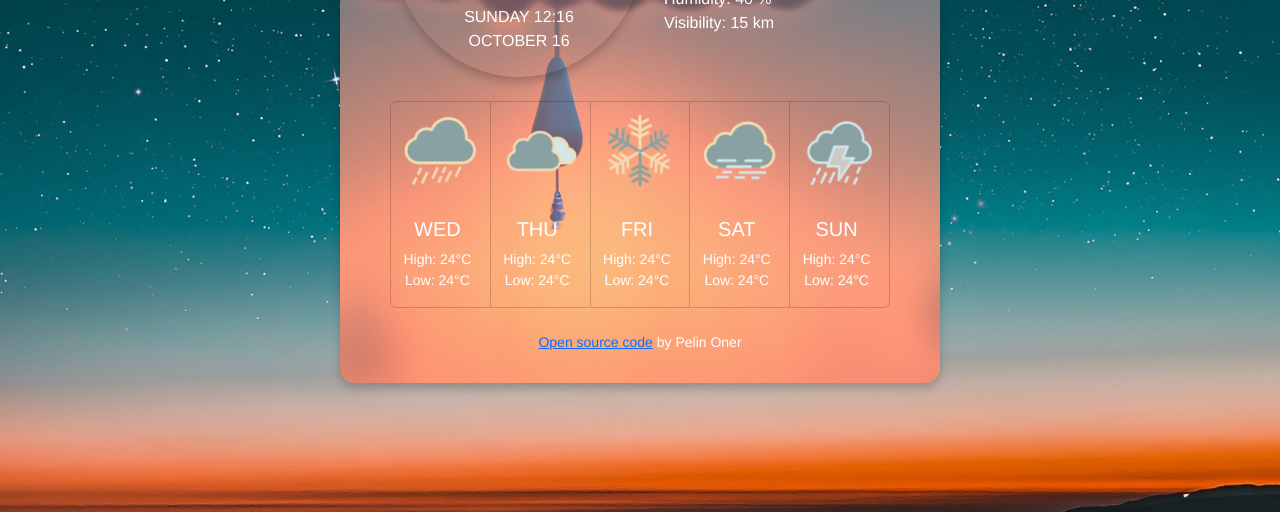
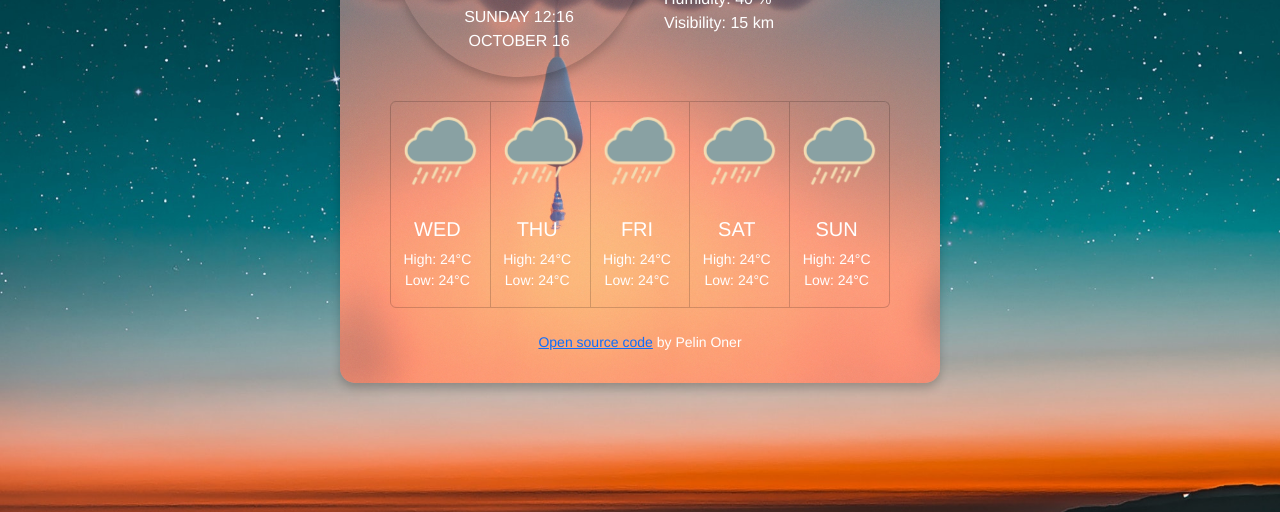
Before and after one commit to pelnoner/weather-app, a plain HTML site: page index.html in a window 1280 px wide. Shown: the part 288-800 px from the top of the page. Drawn offline with nearby package versions, Linux system fonts and the light colour scheme; no server answers.

Commit message:
added displayForecast function
removed HTML code block for the next forecast cards. Now, displayForecast function injects next 5 days forecast cards into HTML

```diff
--- a/index.html
+++ b/index.html
@@ -133,68 +133,7 @@
           </div>
         </div>
         <br />
-        <div class="card-group" id="next-forecast">
-          <div class="card">
-            <img
-              src="images/rain.png"
-              class="card-img-top"
-              style="max-width: 100%; height: auto"
-            />
-            <div class="card-body">
-              <h5 class="card-title" id="day-1">WED</h5>
-              <p class="card-text">High: 24<span id="degree-type">°C</span></p>
-              <p class="card-text">Low: 24<span id="degree-type">°C</span></p>
-            </div>
-          </div>
-          <div class="card">
-            <img
-              src="images/clouds.png"
-              class="card-img-top"
-              style="max-width: 100%; height: auto"
-            />
-            <div class="card-body">
-              <h5 class="card-title" id="day-2">THU</h5>
-              <p class="card-text">High: 24<span id="degree-type">°C</span></p>
-              <p class="card-text">Low: 24<span id="degree-type">°C</span></p>
-            </div>
-          </div>
-          <div class="card">
-            <img
-              src="images/snow.png"
-              class="card-img-top"
-              style="max-width: 100%; height: auto"
-            />
-            <div class="card-body">
-              <h5 class="card-title" id="day-3">FRI</h5>
-              <p class="card-text">High: 24<span id="degree-type">°C</span></p>
-              <p class="card-text">Low: 24<span id="degree-type">°C</span></p>
-            </div>
-          </div>
-          <div class="card">
-            <img
-              src="images/haze.png"
-              class="card-img-top"
-              style="max-width: 100%; height: auto"
-            />
-            <div class="card-body">
-              <h5 class="card-title" id="day-4">SAT</h5>
-              <p class="card-text">High: 24<span id="degree-type">°C</span></p>
-              <p class="card-text">Low: 24<span id="degree-type">°C</span></p>
-            </div>
-          </div>
-          <div class="card">
-            <img
-              src="images/thunderstorm.png"
-              class="card-img-top"
-              style="max-width: 100%; height: auto"
-            />
-            <div class="card-body">
-              <h5 class="card-title" id="day-5">SUN</h5>
-              <p class="card-text">High: 24<span id="degree-type">°C</span></p>
-              <p class="card-text">Low: 24<span id="degree-type">°C</span></p>
-            </div>
-          </div>
-        </div>
+        <div class="card-group" id="next-forecast"></div>
         <br />
         <small class="footer">
           <a href="https://github.com/pelnoner/weather-app" target="_blank"
--- a/src/index.js
+++ b/src/index.js
@@ -221,6 +221,34 @@ function convertToCelsius() {
 let celsiusButton = document.querySelector("#celsius-button");
 celsiusButton.addEventListener("click", convertToCelsius);
 
+function displayForecast() {
+  let forecastElement = document.querySelector("#next-forecast");
+  let forecastHTML = ``;
+  let days = ["WED", "THU", "FRI", "SAT", "SUN"];
+  days.forEach(function (day) {
+    forecastHTML =
+      forecastHTML +
+      `
+  <div class="card">
+            <img
+            id = "forecast-icon"
+              src="images/rain.png"
+              class="card-img-top"
+              style="max-width: 100%; height: auto"
+            />
+            <div class="card-body">
+              <h5 class="card-title">${day}</h5>
+              <p class="card-text">High: <span id="forecast-high-temp">24</span><span id="degree-type">°C</span></p>
+              <p class="card-text">Low: <span id="forecast-low-temp">24</span><span id="degree-type">°C</span></p>
+            </div>
+          </div>`;
+  });
+
+  forecastElement.innerHTML = forecastHTML;
+}
+
+displayForecast();
+
 //update current condition icon according to weather classification
 function updateCurrentIcon(response) {
   let weathercondition = response.data.weather[0].main;
```
